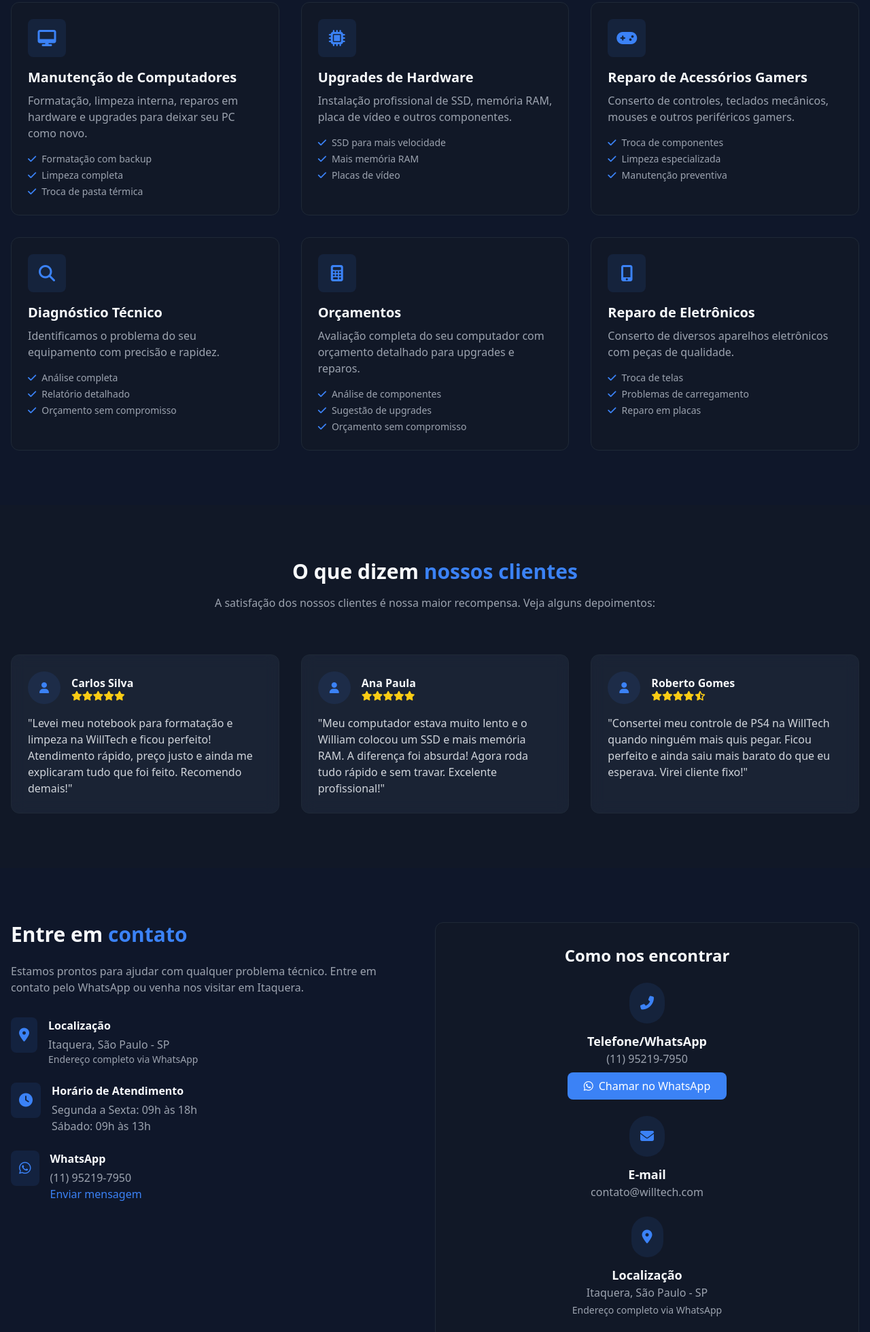
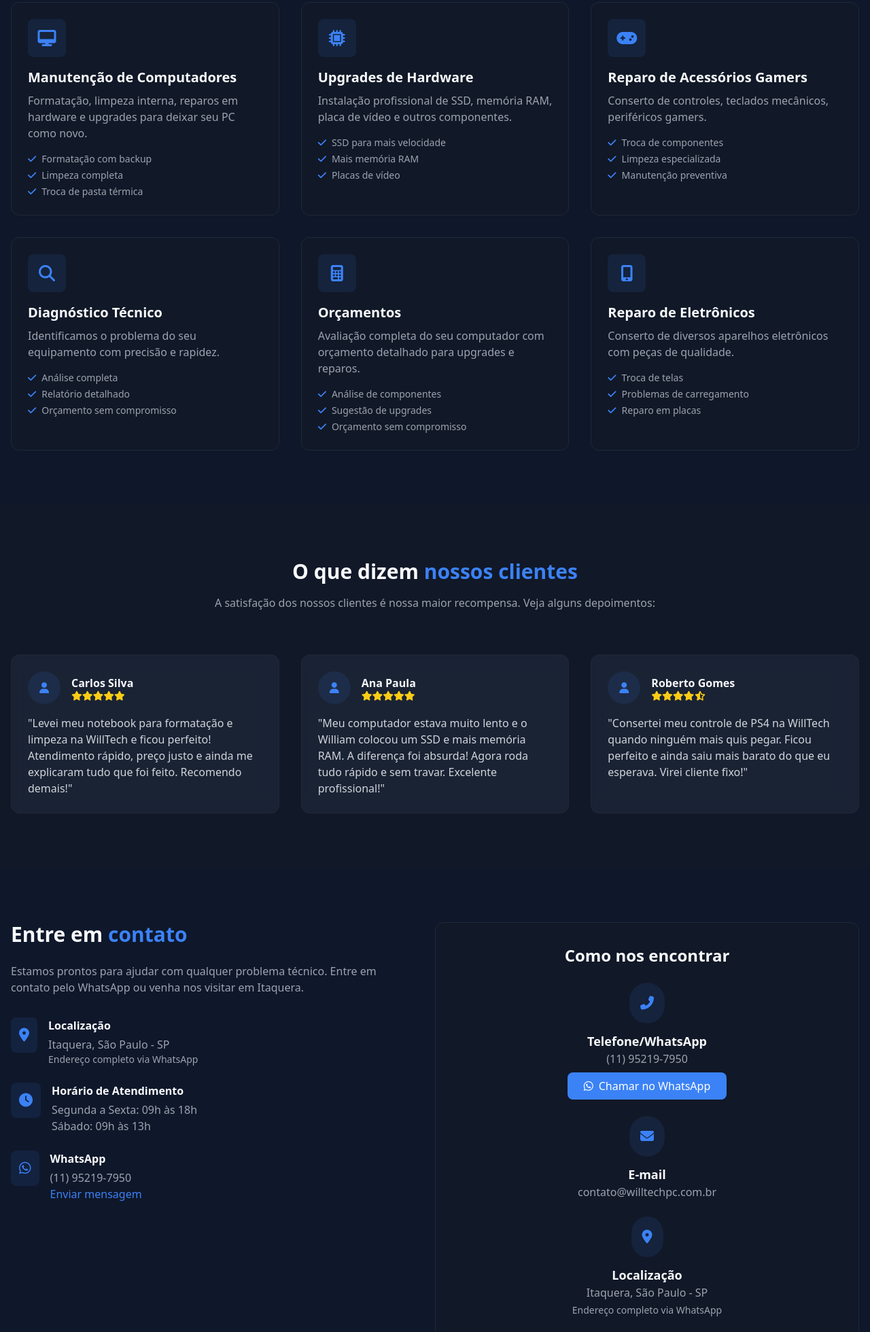
Before and after one commit to Dev-Lass/WillTech, a plain HTML site: page index.html in a window 1280 px wide. Shown: the part 1591-3551 px from the top of the page at 68% size. Drawn offline with nearby package versions, Linux system fonts and the light colour scheme.

Commit message:
Add files via upload

```diff
--- a/index.html
+++ b/index.html
@@ -214,7 +214,7 @@
                     </div>
                     <h3 class="text-xl font-bold mb-2">Reparo de Acessórios Gamers</h3>
                     <p class="text-gray-400 mb-4">
-                        Conserto de controles, teclados mecânicos, mouses e outros periféricos gamers.
+                        Conserto de controles, teclados mecânicos, periféricos gamers.
                     </p>
                     <ul class="text-gray-400 text-sm space-y-1">
                         <li class="flex items-center"><i class="fas fa-check text-primary mr-2"></i> Troca de componentes</li>
@@ -429,7 +429,7 @@
                                     <i class="fas fa-envelope text-primary text-xl"></i>
                                 </div>
                                 <h4 class="font-bold text-lg">E-mail</h4>
-                                <p class="text-gray-400">contato@willtech.com</p>
+                                <p class="text-gray-400">contato@willtechpc.com.br</p>
                             </div>
 
                             <div class="flex flex-col items-center text-center">
```
